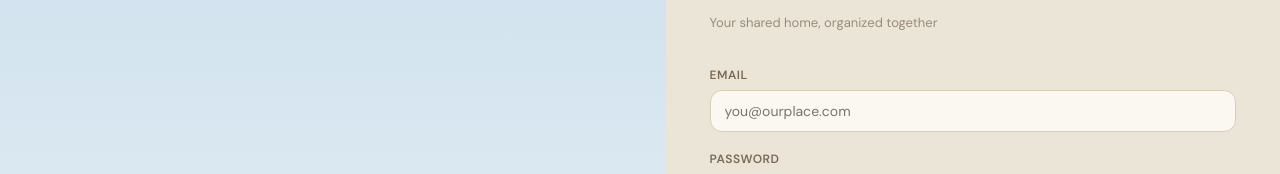
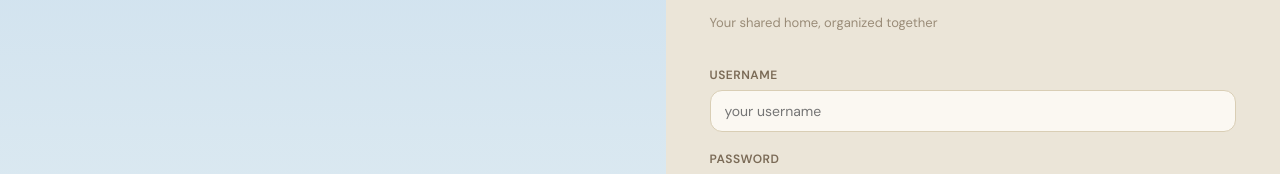
Before and after one commit to JoshuaLall/COP4331C-Group-8--MERN, a React (Vite) app in the folder frontend/: page / in a window 1280 px wide. Shown: the part 236-410 px from the top of the page. Built offline with nearby package versions, Linux system fonts and the light colour scheme.

Commit message:
update login to use username instead of email

```diff
--- a/frontend/src/pages/LoginPage.tsx
+++ b/frontend/src/pages/LoginPage.tsx
@@ -3,7 +3,7 @@ import { useState } from "react";
 import "../CSS/Login.css";
 
 export default function Login() {
-    const [email, setEmail] = useState("");
+    const [username, setUsername] = useState("");
     const [password, setPassword] = useState("");
     const navigate = useNavigate();
 
@@ -14,7 +14,7 @@ export default function Login() {
                 "Content-Type": "application/json"
             },
             body: JSON.stringify({
-                Login: email,
+                Login: username,
                 Password: password
             })
         });
@@ -93,13 +93,13 @@ export default function Login() {
                 <div className="brand">Our<em>Place</em></div>
                 <div className="sub">Your shared home, organized together</div>
 
-                <label className="lbl">Email</label>
+                <label className="lbl">Username</label>
                 <input
                     className="inp"
-                    type="email"
-                    placeholder="you@ourplace.com"
-                    value={email}
-                    onChange={(e) => setEmail(e.target.value)}
+                    type="text"
+                    placeholder="your username"
+                    value={username}
+                    onChange={(e) => setUsername(e.target.value)}
                 />
 
                 <label className="lbl">Password</label>
```
